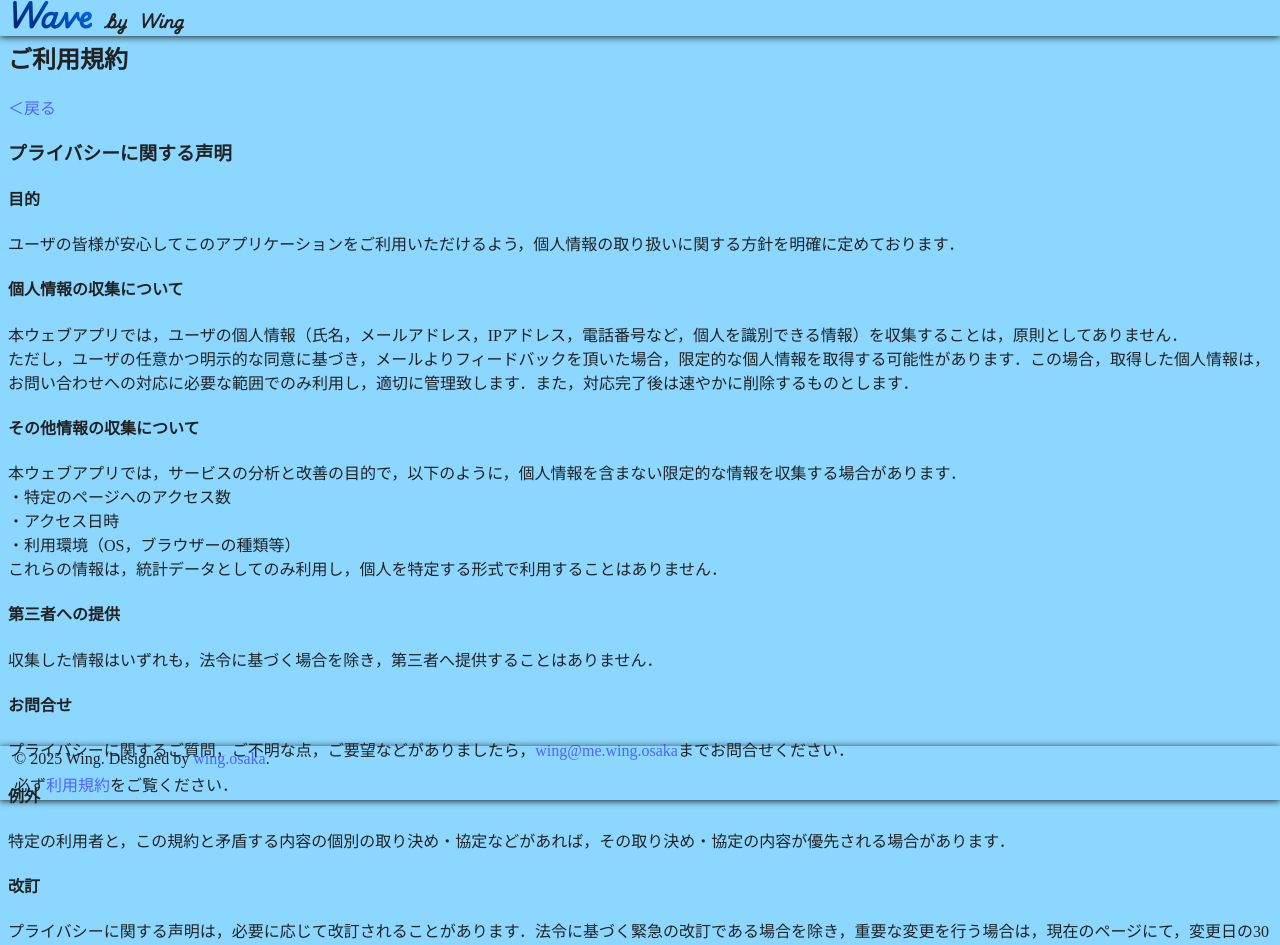
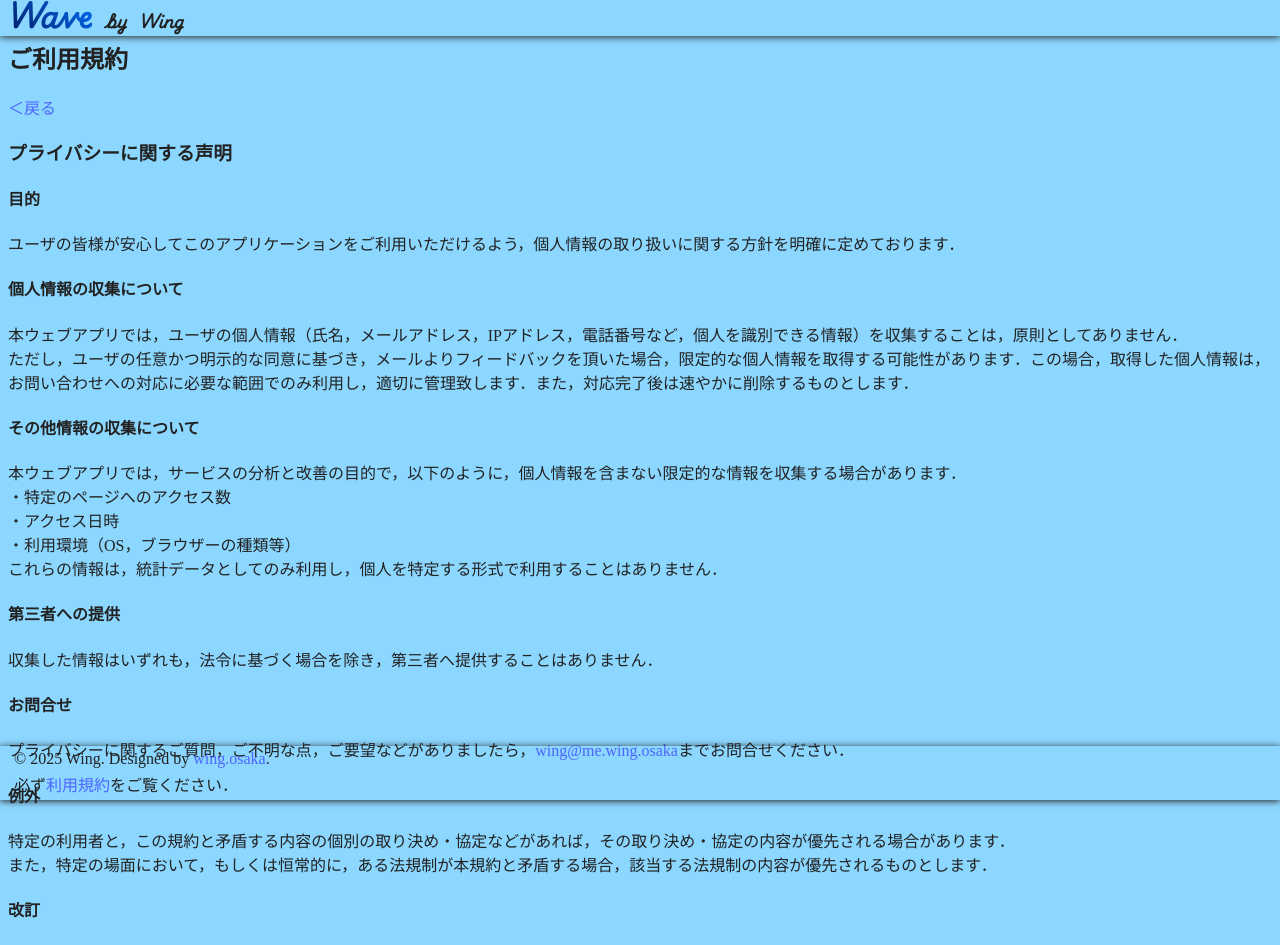
Before and after one commit to te-wing/wave.graphics, a Next.js app: page /policy/c/privacy in a window 1280 px wide. Shown: the top 945 px of the page. Built offline with nearby package versions, Linux system fonts and the light colour scheme; a web font is replaced by a local one.

Commit message:
細かいなぁ

```diff
--- a/src/app/policy/c/privacy/page.tsx
+++ b/src/app/policy/c/privacy/page.tsx
@@ -36,7 +36,8 @@ export default function privacyPolicyPage() {
       </p>
       <h4>例外</h4>
       <p>
-        特定の利用者と，この規約と矛盾する内容の個別の取り決め・協定などがあれば，その取り決め・協定の内容が優先される場合があります．
+        特定の利用者と，この規約と矛盾する内容の個別の取り決め・協定などがあれば，その取り決め・協定の内容が優先される場合があります．<br />
+        また，特定の場面において，もしくは恒常的に，ある法規制が本規約と矛盾する場合，該当する法規制の内容が優先されるものとします．
       </p>
       <h4>改訂</h4>
       <p>
```
